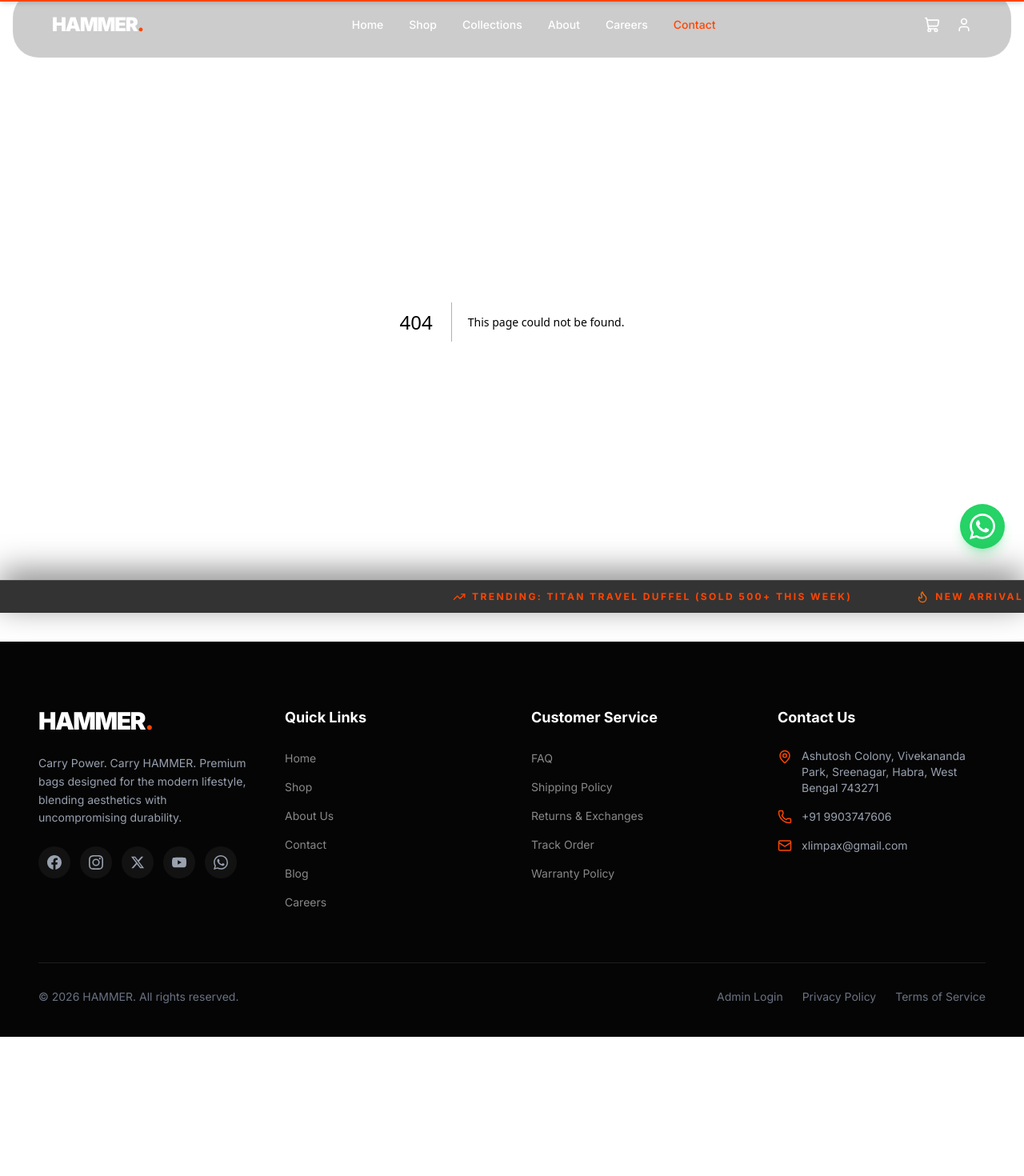
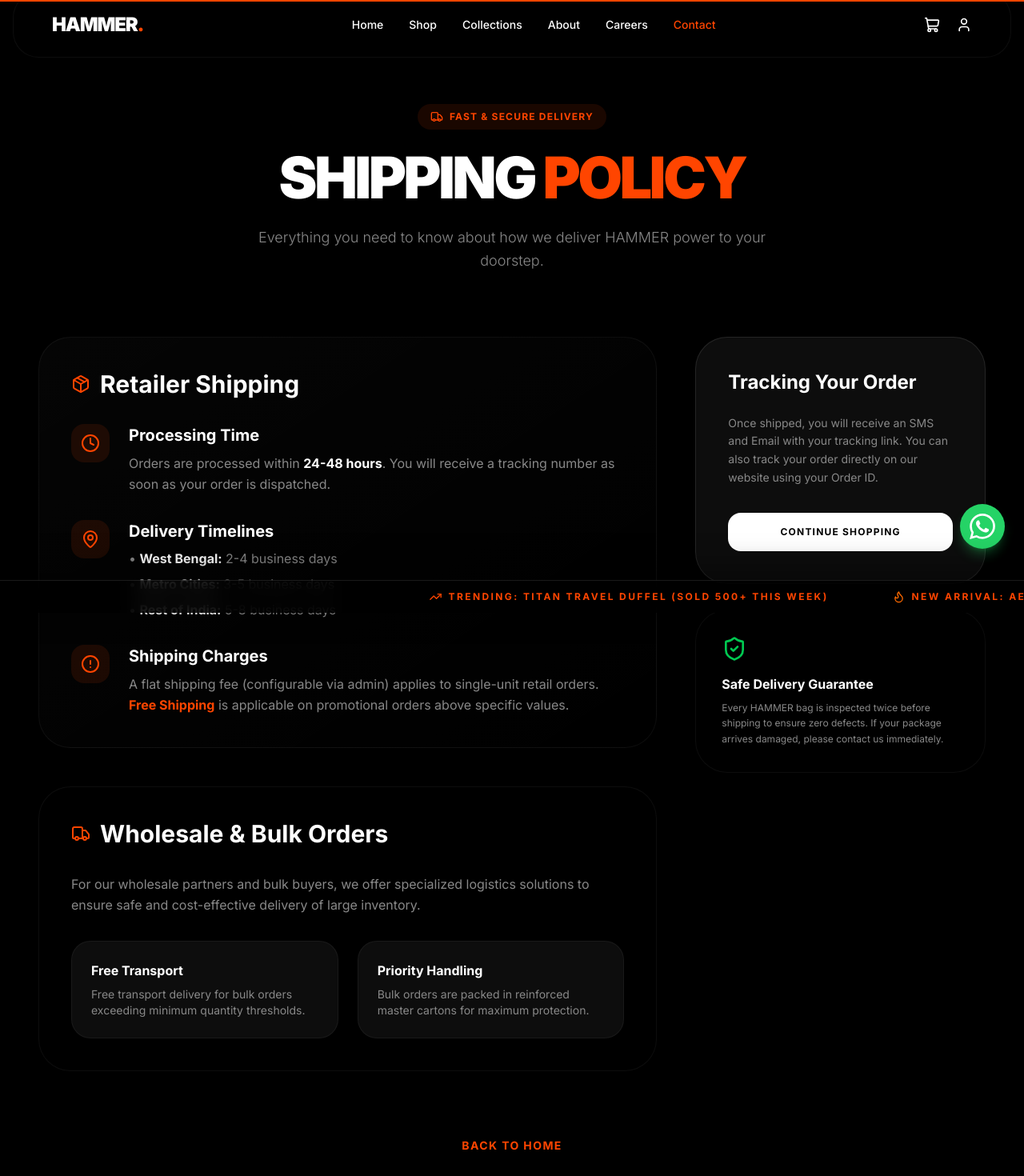
Before and after one commit to xlimpax/hammer, a Next.js app: page /shipping-policy in a window 1280 px wide. Before the commit this address had no page. Shown: the part 34-1504 px from the top of the page at 80% size. Before the commit the page ends 1330 px from the top, so only its background shows below. Built offline with nearby package versions, Linux system fonts and the light colour scheme.

Commit message:
Add Shipping Policy page with Retailer details

```diff
--- /dev/null
+++ b/src/app/shipping-policy/page.tsx
@@ -0,0 +1,159 @@
+"use client";
+
+import { motion } from "framer-motion";
+import { Truck, Package, Clock, ShieldCheck, MapPin, AlertCircle } from "lucide-react";
+import Link from "next/link";
+
+export default function ShippingPolicyPage() {
+  return (
+    <div className="min-h-screen bg-[var(--color-brand-dark)] pt-32 pb-24 text-[var(--color-brand-white)]">
+      <div className="container mx-auto px-6 md:px-12">
+
+        {/* Header */}
+        <motion.div
+          initial={{ opacity: 0, y: 20 }}
+          animate={{ opacity: 1, y: 0 }}
+          className="text-center mb-20"
+        >
+          <div className="inline-flex items-center gap-2 bg-[var(--color-brand-orange)]/10 text-[var(--color-brand-orange)] px-4 py-2 rounded-full text-xs font-bold uppercase tracking-widest mb-6">
+            <Truck size={16} /> Fast & Secure Delivery
+          </div>
+          <h1 className="text-4xl md:text-7xl font-black tracking-tighter mb-6 uppercase">
+            Shipping <span className="text-[var(--color-brand-orange)]">Policy</span>
+          </h1>
+          <p className="text-[var(--color-brand-light)] max-w-2xl mx-auto text-lg font-light leading-relaxed">
+            Everything you need to know about how we deliver HAMMER power to your doorstep.
+          </p>
+        </motion.div>
+
+        <div className="grid grid-cols-1 lg:grid-cols-3 gap-12">
+
+          {/* Main Content */}
+          <div className="lg:col-span-2 space-y-12">
+
+            {/* Retail Shipping Section */}
+            <motion.section
+              initial={{ opacity: 0, x: -20 }}
+              whileInView={{ opacity: 1, x: 0 }}
+              viewport={{ once: true }}
+              className="glass p-10 rounded-[40px] border border-white/5 bg-gradient-to-br from-white/[0.02] to-transparent"
+            >
+              <h2 className="text-3xl font-bold mb-8 flex items-center gap-3">
+                <Package className="text-[var(--color-brand-orange)]" /> Retailer Shipping
+              </h2>
+
+              <div className="space-y-8">
+                <div className="flex gap-6">
+                  <div className="w-12 h-12 rounded-2xl bg-[var(--color-brand-orange)]/10 flex items-center justify-center shrink-0">
+                    <Clock className="text-[var(--color-brand-orange)]" />
+                  </div>
+                  <div>
+                    <h3 className="text-xl font-bold mb-2">Processing Time</h3>
+                    <p className="text-[var(--color-brand-light)] leading-relaxed">
+                      Orders are processed within <span className="text-white font-bold">24-48 hours</span>. You will receive a tracking number as soon as your order is dispatched.
+                    </p>
+                  </div>
+                </div>
+
+                <div className="flex gap-6">
+                  <div className="w-12 h-12 rounded-2xl bg-[var(--color-brand-orange)]/10 flex items-center justify-center shrink-0">
+                    <MapPin className="text-[var(--color-brand-orange)]" />
+                  </div>
+                  <div>
+                    <h3 className="text-xl font-bold mb-2">Delivery Timelines</h3>
+                    <ul className="space-y-2 text-[var(--color-brand-light)]">
+                      <li>• <span className="text-white font-bold">West Bengal:</span> 2-4 business days</li>
+                      <li>• <span className="text-white font-bold">Metro Cities:</span> 3-5 business days</li>
+                      <li>• <span className="text-white font-bold">Rest of India:</span> 5-8 business days</li>
+                    </ul>
+                  </div>
+                </div>
+
+                <div className="flex gap-6">
+                  <div className="w-12 h-12 rounded-2xl bg-[var(--color-brand-orange)]/10 flex items-center justify-center shrink-0">
+                    <AlertCircle className="text-[var(--color-brand-orange)]" />
+                  </div>
+                  <div>
+                    <h3 className="text-xl font-bold mb-2">Shipping Charges</h3>
+                    <p className="text-[var(--color-brand-light)] leading-relaxed">
+                      A flat shipping fee (configurable via admin) applies to single-unit retail orders. <span className="text-[var(--color-brand-orange)] font-bold">Free Shipping</span> is applicable on promotional orders above specific values.
+                    </p>
+                  </div>
+                </div>
+              </div>
+            </motion.section>
+
+            {/* Wholesale/Bulk Section */}
+            <motion.section
+              initial={{ opacity: 0, x: -20 }}
+              whileInView={{ opacity: 1, x: 0 }}
+              viewport={{ once: true }}
+              className="glass p-10 rounded-[40px] border border-white/5"
+            >
+              <h2 className="text-3xl font-bold mb-8 flex items-center gap-3">
+                <Truck className="text-[var(--color-brand-orange)]" /> Wholesale & Bulk Orders
+              </h2>
+              <p className="text-[var(--color-brand-light)] mb-8 leading-relaxed">
+                For our wholesale partners and bulk buyers, we offer specialized logistics solutions to ensure safe and cost-effective delivery of large inventory.
+              </p>
+
+              <div className="grid grid-cols-1 md:grid-cols-2 gap-6">
+                <div className="bg-white/5 p-6 rounded-3xl border border-white/5">
+                  <h4 className="font-bold mb-2 text-white">Free Transport</h4>
+                  <p className="text-sm text-[var(--color-brand-light)]">Free transport delivery for bulk orders exceeding minimum quantity thresholds.</p>
+                </div>
+                <div className="bg-white/5 p-6 rounded-3xl border border-white/5">
+                  <h4 className="font-bold mb-2 text-white">Priority Handling</h4>
+                  <p className="text-sm text-[var(--color-brand-light)]">Bulk orders are packed in reinforced master cartons for maximum protection.</p>
+                </div>
+              </div>
+            </motion.section>
+          </div>
+
+          {/* Sidebar */}
+          <div className="lg:col-span-1 space-y-8">
+            <motion.div
+              initial={{ opacity: 0, x: 20 }}
+              whileInView={{ opacity: 1, x: 0 }}
+              viewport={{ once: true }}
+              className="bg-white/5 p-10 rounded-[40px] border border-white/10 sticky top-32"
+            >
+              <h3 className="text-2xl font-bold mb-6">Tracking Your Order</h3>
+              <p className="text-[var(--color-brand-light)] text-sm leading-relaxed mb-8">
+                Once shipped, you will receive an SMS and Email with your tracking link. You can also track your order directly on our website using your Order ID.
+              </p>
+
+              <Link
+                href="/#shop"
+                className="w-full bg-white text-black font-bold py-4 rounded-2xl flex items-center justify-center gap-2 hover:bg-[var(--color-brand-orange)] hover:text-white transition-all uppercase tracking-widest text-xs"
+              >
+                Continue Shopping
+              </Link>
+            </motion.div>
+
+            <motion.div
+              initial={{ opacity: 0, x: 20 }}
+              whileInView={{ opacity: 1, x: 0 }}
+              viewport={{ once: true }}
+              className="glass p-8 rounded-[40px] border border-white/5"
+            >
+              <ShieldCheck className="text-green-500 mb-4" size={32} />
+              <h4 className="font-bold mb-2">Safe Delivery Guarantee</h4>
+              <p className="text-xs text-[var(--color-brand-light)] leading-relaxed">
+                Every HAMMER bag is inspected twice before shipping to ensure zero defects. If your package arrives damaged, please contact us immediately.
+              </p>
+            </motion.div>
+          </div>
+
+        </div>
+
+        {/* Back link */}
+        <div className="mt-20 text-center">
+          <Link href="/" className="text-[var(--color-brand-orange)] font-bold uppercase tracking-widest text-sm hover:underline underline-offset-8">
+            Back to Home
+          </Link>
+        </div>
+      </div>
+    </div>
+  );
+}
--- a/src/components/Footer.tsx
+++ b/src/components/Footer.tsx
@@ -124,7 +124,17 @@
           <div>
             <h4 className="text-[var(--color-brand-white)] font-bold mb-6 text-lg">Customer Service</h4>
             <ul className="flex flex-col gap-3">
-              {['FAQ', 'Shipping Policy', 'Returns & Exchanges', 'Track Order'].map((link) => (
+              <li>
+                <Link href="#" className="text-[var(--color-brand-light)] hover:text-[var(--color-brand-orange)] text-sm transition-colors">
+                  FAQ
+                </Link>
+              </li>
+              <li>
+                <Link href="/shipping-policy" className="text-[var(--color-brand-light)] hover:text-[var(--color-brand-orange)] text-sm transition-colors">
+                  Shipping Policy
+                </Link>
+              </li>
+              {['Returns & Exchanges', 'Track Order'].map((link) => (
                 <li key={link}>
                   <Link href="#" className="text-[var(--color-brand-light)] hover:text-[var(--color-brand-orange)] text-sm transition-colors">
                     {link}
```
